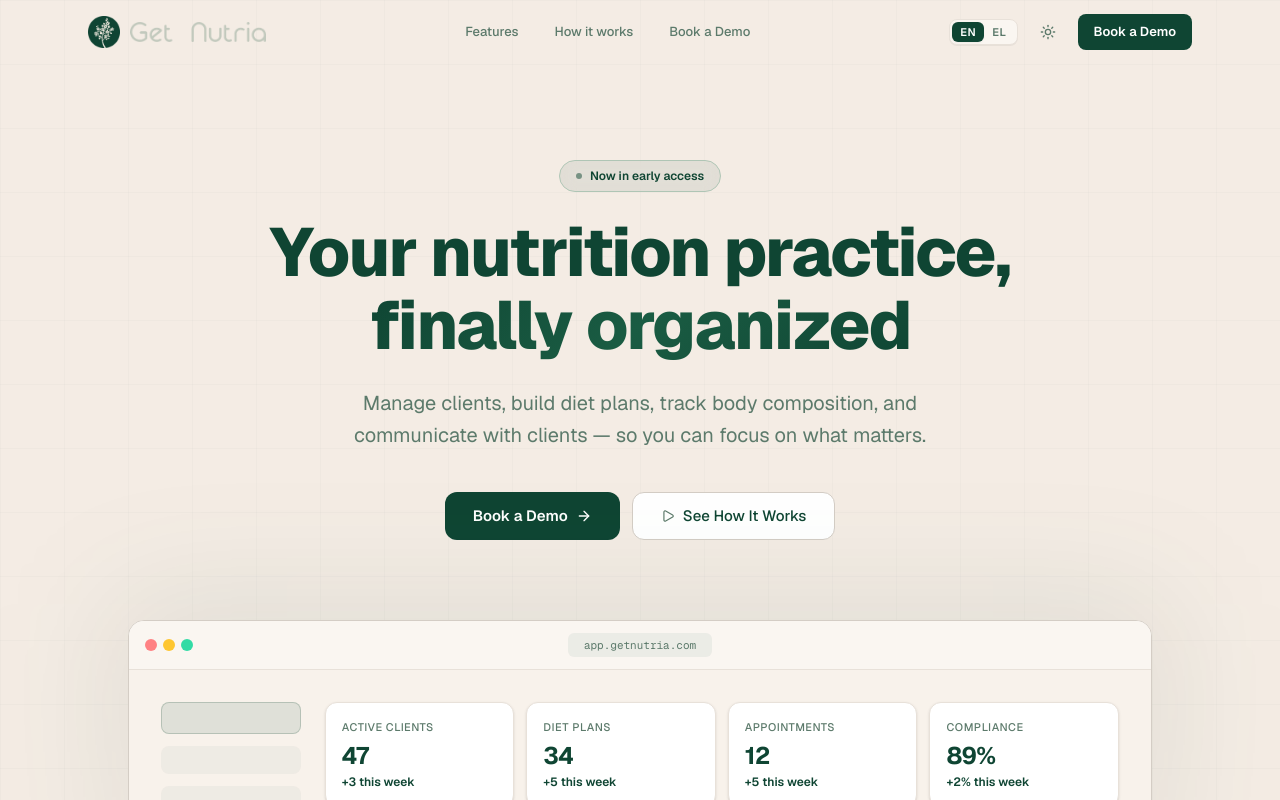
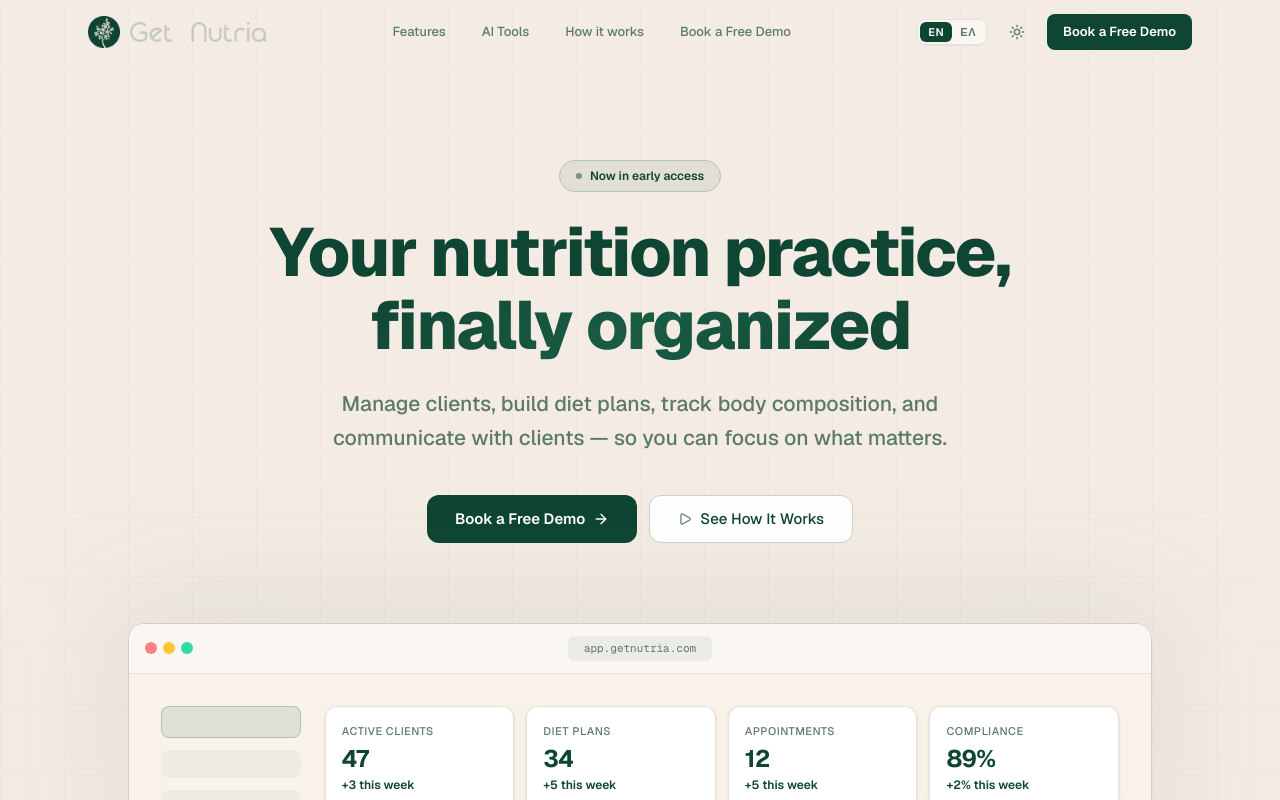
Before and after one commit to AllosUser/GetNutria, a Next.js app: page / in a window 1280 px wide. Shown: the top 800 px of the page. Built offline with nearby package versions, Linux system fonts and the light colour scheme.

Commit message:
feat: add AI Tools navigation anchor, improve Greek toggle, and refine copy translations

```diff
--- a/src/components/features.tsx
+++ b/src/components/features.tsx
@@ -134,7 +134,10 @@ export function Features() {
         <div className="mt-16 space-y-16">
           {FEATURE_GROUPS.map((group, groupIdx) => (
             <AnimatedSection key={group.categoryKey} delay={0.05 + groupIdx * 0.08}>
-              <div>
+              <div
+                id={group.highlight ? "ai-tools" : undefined}
+                className={group.highlight ? "scroll-mt-[80px]" : undefined}
+              >
                 <div className="flex items-center gap-3 mb-6">
                   {group.highlight && (
                     <span className="inline-flex items-center gap-1.5 px-3 py-1 rounded-full bg-[var(--icon-bg-brand)] text-[11px] font-bold uppercase tracking-wider text-[#0F4533] dark:text-[#AFC5B5]">
--- a/src/components/footer.tsx
+++ b/src/components/footer.tsx
@@ -11,6 +11,7 @@ export function Footer() {
       titleKey: "footer.columns.product",
       links: [
         { labelKey: "nav.features", href: "#features" },
+        { labelKey: "nav.aiTools", href: "#ai-tools" },
         { labelKey: "nav.howItWorks", href: "#how-it-works" },
         { labelKey: "nav.bookDemo", href: "#book-demo" },
       ],
--- a/src/components/hero.tsx
+++ b/src/components/hero.tsx
@@ -225,7 +225,7 @@ export function Hero() {
           initial={{ opacity: 0, y: 15 }}
           animate={{ opacity: 1, y: 0 }}
           transition={{ duration: 0.7, delay: 0.2 }}
-          className="mt-6 text-center text-lg md:text-xl text-[var(--muted)] max-w-2xl mx-auto leading-relaxed"
+          className="mt-6 text-center text-lg md:text-[21px] font-medium text-[var(--muted)] dark:text-[#a5c2ad] max-w-2xl mx-auto leading-relaxed"
         >
           <T k="hero.subtitle" />
         </motion.p>
--- a/src/components/navbar.tsx
+++ b/src/components/navbar.tsx
@@ -9,6 +9,7 @@ import { useTranslation, T } from "@/i18n/LanguageContext";
 
 const NAV_LINKS = [
   { key: "nav.features", href: "#features" },
+  { key: "nav.aiTools", href: "#ai-tools" },
   { key: "nav.howItWorks", href: "#how-it-works" },
   { key: "nav.bookDemo", href: "#book-demo" },
 ] as const;
@@ -46,7 +47,7 @@ export function LanguageToggle() {
             : "text-[var(--muted)] hover:text-[var(--foreground)] hover:bg-[var(--hover)]"
         }`}
       >
-        EL
+        ΕΛ
       </button>
     </div>
   );
--- a/src/i18n/locales/el.json
+++ b/src/i18n/locales/el.json
@@ -1,6 +1,7 @@
 {
   "nav": {
     "features": "Δυνατότητες",
+    "aiTools": "Εργαλεία AI",
     "howItWorks": "Πώς λειτουργεί",
     "bookDemo": "Κλείστε δωρεάν demo",
     "signIn": "Σύνδεση"
@@ -57,7 +58,7 @@
   },
   "problem": {
     "sectionLabel": "Το πρόβλημα",
-    "title": "Τα εργαλεία σας, σας κρατούν πίσω",
+    "title": "Πολλά εργαλεία. Πολλή διαχείριση.",
     "subtitle": "Οι περισσότεροι διαιτολόγοι χάνουν πάνω από 10 ώρες την εβδομάδα σε διαχειριστικές εργασίες που θα μπορούσαν να αυτοματοποιηθούν. Σας θυμίζει κάτι;",
     "points": {
       "manualDataEntry": {
@@ -95,7 +96,7 @@
   },
   "features": {
     "sectionLabel": "Δυνατότητες",
-    "title": "Τα πάντα για να τρέξετε το γραφείο σας",
+    "title": "Όλα όσα χρειάζεται το διαιτολογικό σας γραφείο",
     "subtitle": "Από την πρώτη συνεδρία μέχρι τη μακροπρόθεσμη παρακολούθηση της προόδου — το GetNutria καλύπτει κάθε βήμα.",
     "aiPoweredBadge": "Με τη βοήθεια AI",
     "groups": {
@@ -187,7 +188,7 @@
   },
   "howItWorks": {
     "sectionLabel": "Πώς λειτουργεί",
-    "title": "Έτοιμο για χρήση σε λίγα λεπτά",
+    "title": "Απλή ρύθμιση. Πραγματικές ροές εργασίας.",
     "subtitle": "Κλείστε ένα demo, ολοκληρώστε τη ρύθμιση με την ομάδα μας και ξεκινήστε να διαχειρίζεστε το γραφείο σας αμέσως.",
     "steps": {
       "step1": {
@@ -210,7 +211,7 @@
     "cta": {
       "title": "Σύντομα διαθέσιμο βίντεο παρουσίασης",
       "description": "Ετοιμάζουμε ένα σύντομο βίντεο παρουσίασης της πλατφόρμας. Στο μεταξύ, κλείστε ένα live demo για να δείτε το GetNutria στην πράξη.",
-      "button": "Κλείστε δωρεάν live demo"
+      "button": "Κλείστε δωρεάν demo"
     }
   },
   "productPreview": {
@@ -313,7 +314,7 @@
       "dietitiansRequired": "Ο αριθμός διαιτολόγων είναι υποχρεωτικός",
       "dietitiansInvalid": "Εισαγάγετε έναν έγκυρο αριθμό"
     },
-    "submitButton": "Ζητήστε δωρεάν Demo",
+    "submitButton": "Κλείστε δωρεάν demo",
     "submitting": "Αποστολή...",
     "footerText": {
       "line1": "Θα απαντήσουμε εντός 1 εργάσιμης ημέρας. Όχι spam, καμία δέσμευση.",
--- a/src/i18n/locales/en.json
+++ b/src/i18n/locales/en.json
@@ -1,8 +1,9 @@
 {
   "nav": {
     "features": "Features",
+    "aiTools": "AI Tools",
     "howItWorks": "How it works",
-    "bookDemo": "Book a Demo",
+    "bookDemo": "Book a Free Demo",
     "signIn": "Sign in"
   },
   "hero": {
@@ -10,7 +11,7 @@
     "titleStart": "Your nutrition practice, ",
     "titleHighlight": "finally organized",
     "subtitle": "Manage clients, build diet plans, track body composition, and communicate with clients — so you can focus on what matters.",
-    "bookDemo": "Book a Demo",
+    "bookDemo": "Book a Free Demo",
     "seeHowItWorks": "See How It Works",
     "dashboard": {
       "activeClients": "Active Clients",
@@ -45,7 +46,7 @@
   },
   "problem": {
     "sectionLabel": "The problem",
-    "title": "Your tools are holding you back",
+    "title": "Too many tools. Too much admin.",
     "subtitle": "Most nutritionists waste 10+ hours a week on admin work that could be automated. Sound familiar?",
     "points": {
       "manualDataEntry": {
@@ -83,7 +84,7 @@
   },
   "features": {
     "sectionLabel": "Features",
-    "title": "Everything to run your practice",
+    "title": "Everything your nutrition practice needs",
     "subtitle": "From first consultation to long-term progress tracking — GetNutria covers every step.",
     "aiPoweredBadge": "AI-Powered",
     "groups": {
@@ -175,7 +176,7 @@
   },
   "howItWorks": {
     "sectionLabel": "How it works",
-    "title": "Up and running in minutes",
+    "title": "Simple setup. Real workflows.",
     "subtitle": "Book a demo, get set up with our team, and start managing your practice right away.",
     "steps": {
       "step1": {
@@ -198,7 +199,7 @@
     "cta": {
       "title": "Product walkthrough coming soon",
       "description": "We're preparing a quick video walkthrough of the platform. In the meantime, book a live demo to see GetNutria in action.",
-      "button": "Book a Live Demo"
+      "button": "Book a Free Demo"
     }
   },
   "productPreview": {
@@ -264,7 +265,7 @@
     }
   },
   "demoForm": {
-    "sectionLabel": "Book a Demo",
+    "sectionLabel": "Book a Free Demo",
     "title": "See GetNutria in action",
     "subtitle": "Tell us about your practice and we'll schedule a personalized walkthrough of the platform.",
     "success": {
@@ -301,7 +302,7 @@
       "dietitiansRequired": "Number of dietitians is required",
       "dietitiansInvalid": "Enter a valid number"
     },
-    "submitButton": "Request a Demo",
+    "submitButton": "Book a Free Demo",
     "submitting": "Sending...",
     "footerText": {
       "line1": "We'll respond within 1 business day. No spam, no pressure.",
@@ -312,7 +313,7 @@
     "titleStart": "Ready to see how GetNutria ",
     "titleHighlight": "fits your practice?",
     "subtitle": "Book a personalized demo and we'll walk you through how GetNutria can work for your specific workflow.",
-    "bookDemo": "Book a Demo",
+    "bookDemo": "Book a Free Demo",
     "seeHowItWorks": "See How It Works"
   },
   "footer": {
```
